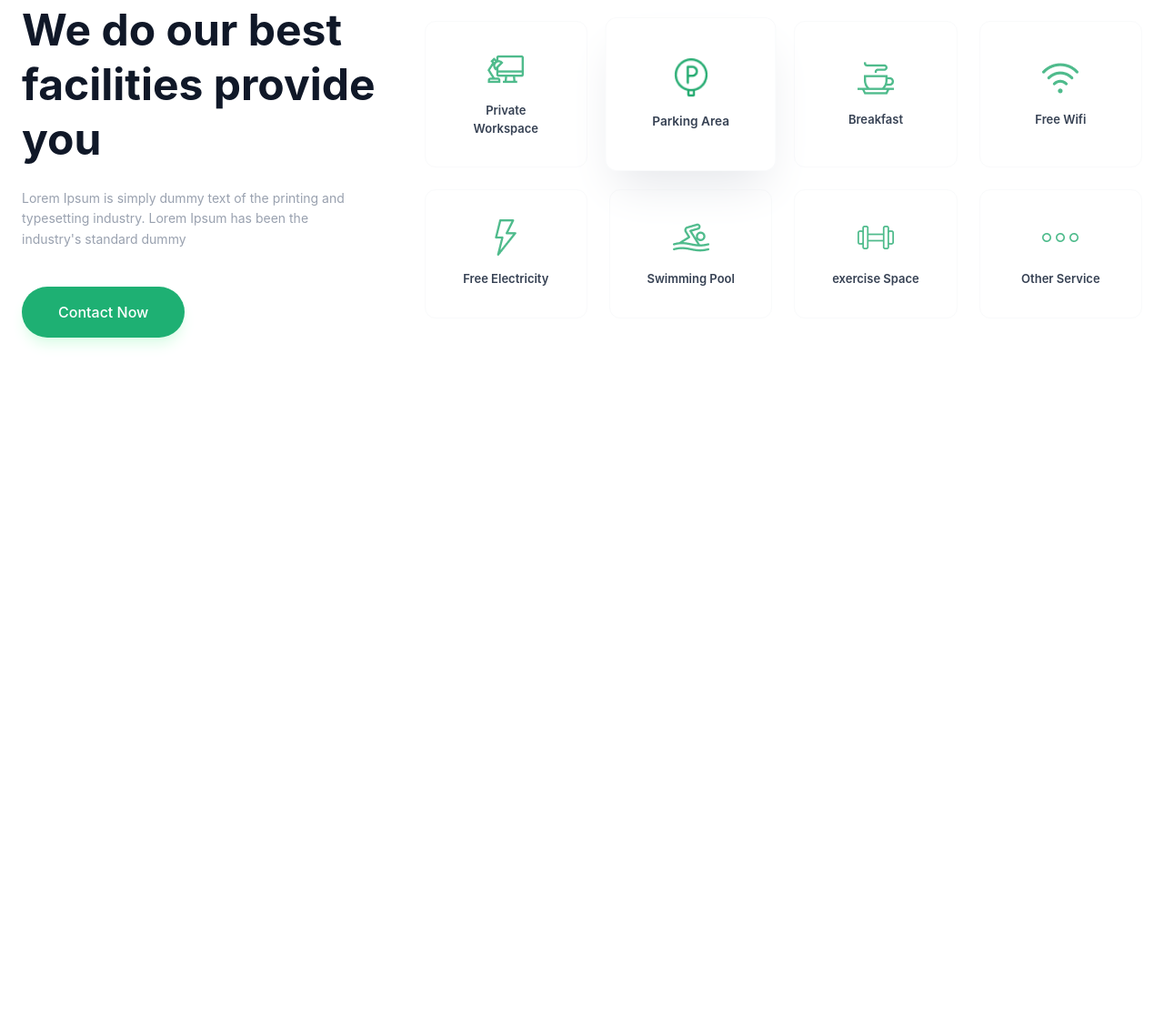
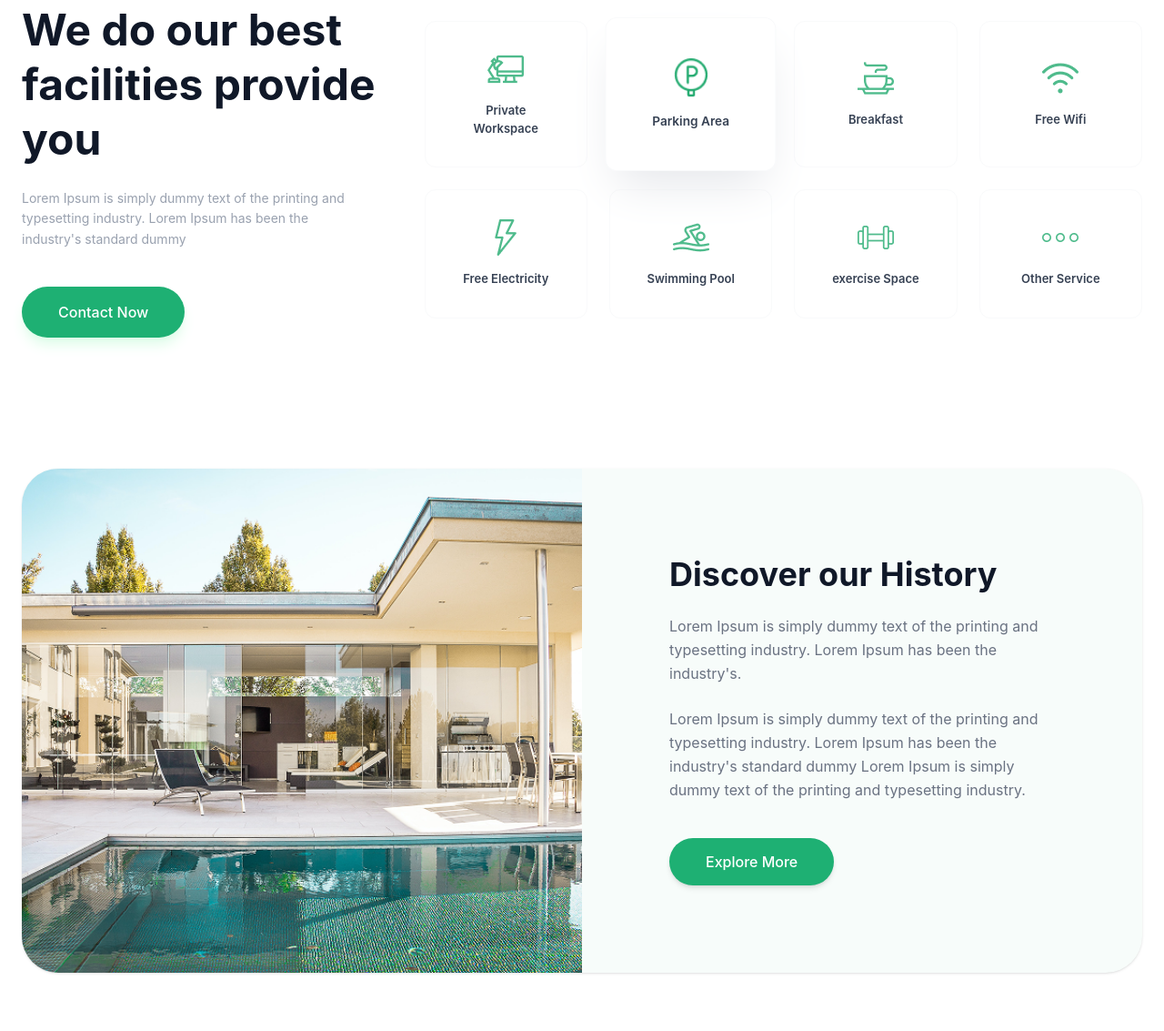
Before and after one commit to Ilyos11/Tailwind-9, a website: page index.html in a window 1280 px wide. Shown: the part 1394-2527 px from the top of the page at 91% size. Before the commit the page ends 1845 px from the top, so only its background shows below. Drawn offline with nearby package versions, Linux system fonts and the light colour scheme; files that its build step writes are made by us from their sources.

Commit message:
Section 5

```diff
--- a/index.html
+++ b/index.html
@@ -259,5 +259,44 @@
 </section>
 
 
+
+<!-- Section 5-->
+<section class="max-w-7xl mx-auto px-6 py-16 font-sans">
+
+  <div class="flex flex-col md:flex-row bg-[#F7FCFA] rounded-[40px] overflow-hidden shadow-sm">
+
+
+    <div class="w-full md:w-1/2 h-[300px] md:h-auto relative">
+
+      <img src="./images/Home Image 2.png" alt="Modern House with Pool" class="absolute inset-0 w-full h-full object-cover">
+    </div>
+
+
+    <div class="w-full md:w-1/2 p-10 md:p-16 lg:p-24 flex flex-col justify-center">
+      <h2 class="text-3xl md:text-4xl font-bold text-gray-900 mb-6">
+        Discover our History
+      </h2>
+
+      <div class="space-y-6 text-gray-500 text-sm md:text-base leading-relaxed">
+        <p>
+          Lorem Ipsum is simply dummy text of the printing and typesetting industry. Lorem Ipsum has been the industry's.
+        </p>
+        <p>
+          Lorem Ipsum is simply dummy text of the printing and typesetting industry. Lorem Ipsum has been the industry's standard dummy Lorem Ipsum is simply dummy text of the printing and typesetting industry.
+        </p>
+      </div>
+
+
+      <div class="mt-10">
+        <a href="#" class="inline-block bg-[#1EB073] hover:bg-[#189a64] text-white px-10 py-3.5 rounded-full font-medium transition-all shadow-md active:scale-95">
+          Explore More
+        </a>
+      </div>
+    </div>
+
+  </div>
+</section>
+
+
 </body>
 </html>
```
Also changed, not shown: images/Home Image 2.png (added).
